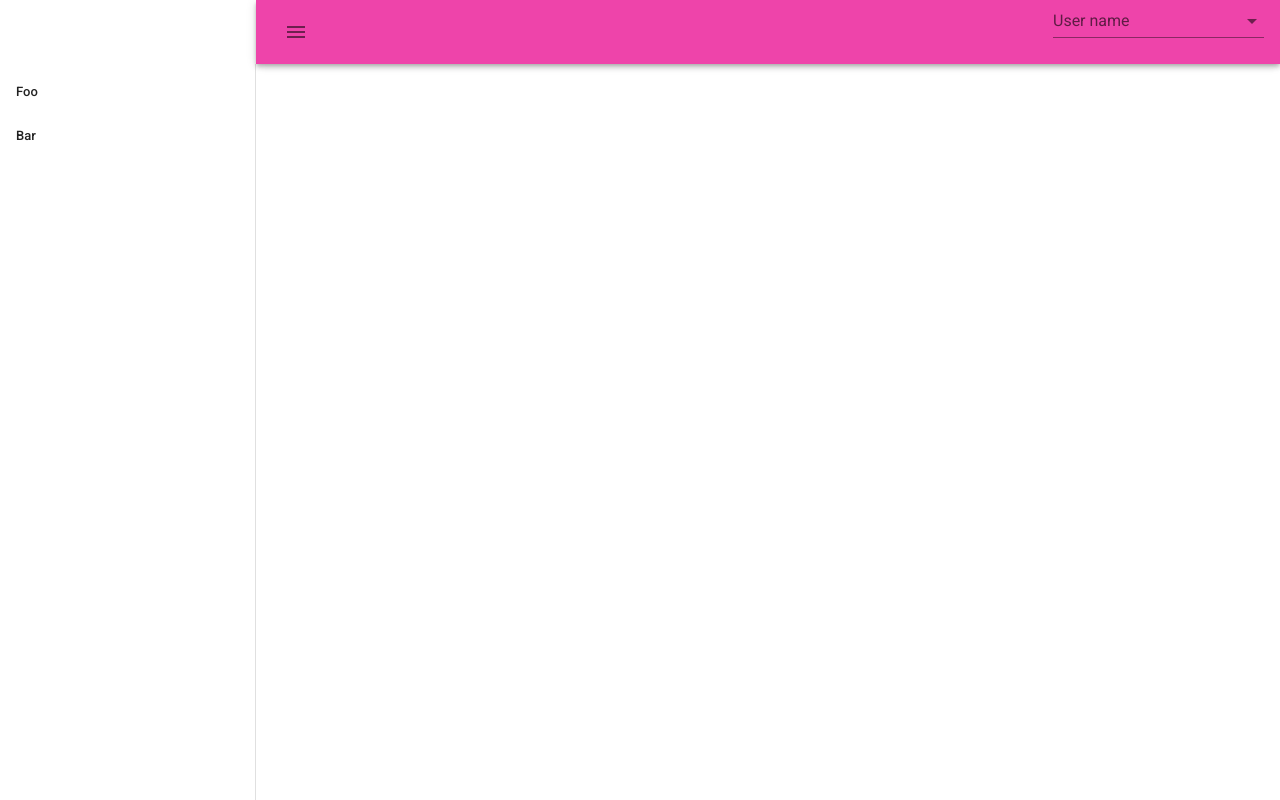
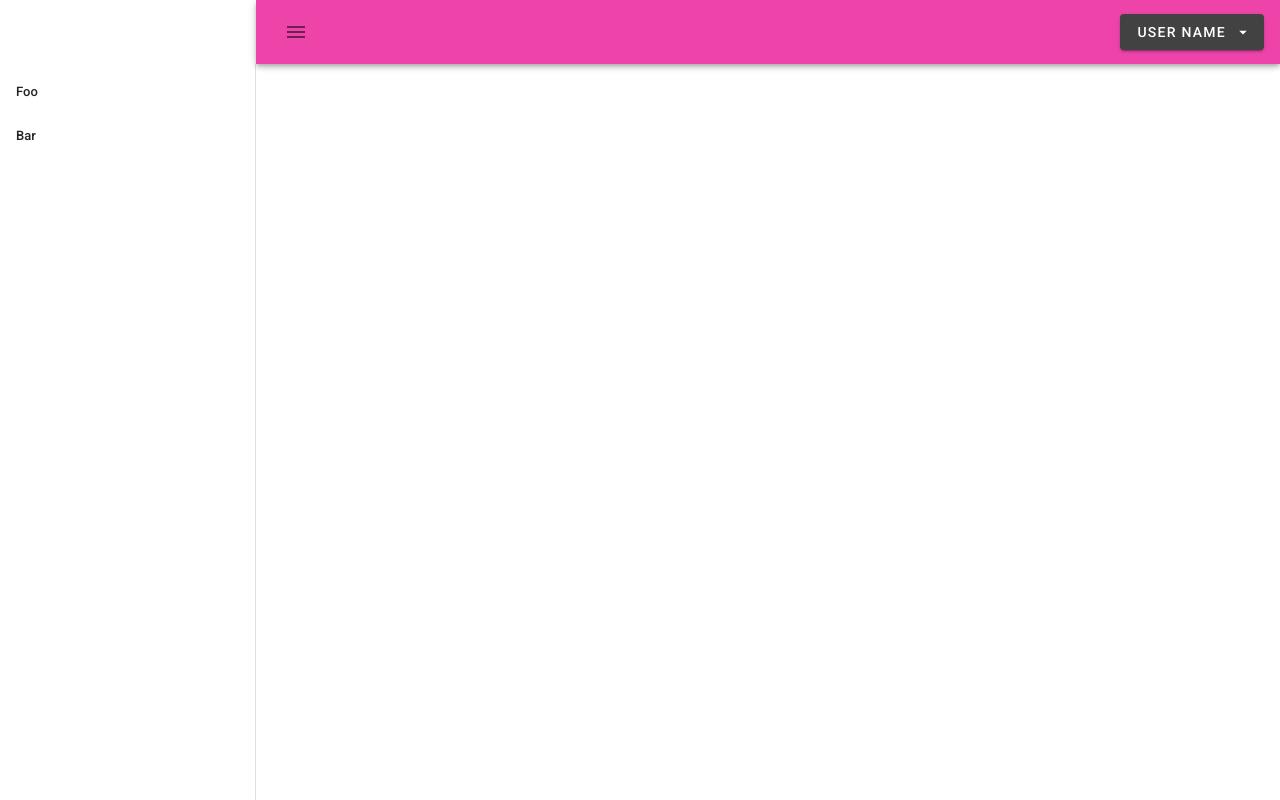
Before and after one commit to Mandred19/lp-vue-crm, a Vue app: page / in a window 1280 px wide. Built offline with nearby package versions, Linux system fonts and the light colour scheme.

Commit message:
fix header select

```diff
--- /dev/null
+++ b/src/components/AppHeader/AppHeaderDropdown.vue
@@ -0,0 +1,50 @@
+<template>
+  <div class="d-flex align-center">
+    <v-menu offset-y>
+      <template v-slot:activator="{ on, attrs }">
+        <v-btn
+        color="secondary"
+        v-bind="attrs"
+        v-on="on">
+          User name
+
+          <v-icon
+          right>
+            mdi-menu-down
+          </v-icon>
+        </v-btn>
+      </template>
+
+      <v-list>
+        <v-list-item
+        v-for="(item, index) of adminRoutes"
+        :key="index">
+          <v-list-item-title>
+            {{ item.title }}
+          </v-list-item-title>
+        </v-list-item>
+      </v-list>
+    </v-menu>
+  </div>
+</template>
+
+<script lang="ts">
+import Vue from 'vue';
+import { Component } from 'vue-property-decorator';
+
+@Component({
+  name: 'AppHeaderDropdown',
+  components: {},
+})
+
+export default class AppHeaderDropdown extends Vue {
+  adminRoutes = [
+    { title: '111111111111', to: '' },
+    { title: '222222222222', to: '' },
+  ];
+}
+</script>
+
+<style lang="scss">
+
+</style>
--- a/src/components/AppHeader/AppHeaderSelect.vue
+++ /dev/null
@@ -1,34 +0,0 @@
-<template>
-  <div class="d-flex align-center">
-    <v-select
-    :items="items"
-    label="User name"
-    class="header-select"/>
-  </div>
-</template>
-
-<script lang="ts">
-import Vue from 'vue';
-import { Component } from 'vue-property-decorator';
-
-@Component({
-  name: 'AppHeaderSelect',
-  components: {},
-})
-
-export default class AppHeaderSelect extends Vue {
-  items = ['Foo', 'Bar', 'Fizz', 'Buzz'];
-}
-</script>
-
-<style lang="scss">
-
-</style>
-
-<style lang="scss" scoped>
-  .header-select {
-    & .v-text-field__details {
-      display: none;
-    }
-  }
-</style>
--- a/src/components/AppHeader/index.vue
+++ b/src/components/AppHeader/index.vue
@@ -6,18 +6,18 @@
 
     <v-spacer></v-spacer>
 
-    <AppHeaderSelect/>
+    <AppHeaderDropdown/>
   </v-app-bar>
 </template>
 
 <script lang="ts">
 import Vue from 'vue';
 import { Component, Emit, Prop } from 'vue-property-decorator';
-import AppHeaderSelect from '@/components/AppHeader/AppHeaderSelect.vue';
+import AppHeaderDropdown from '@/components/AppHeader/AppHeaderDropdown.vue';
 
 @Component({
   name: 'AppHeader',
-  components: { AppHeaderSelect },
+  components: { AppHeaderDropdown },
 })
 
 export default class AppHeader extends Vue {
```
